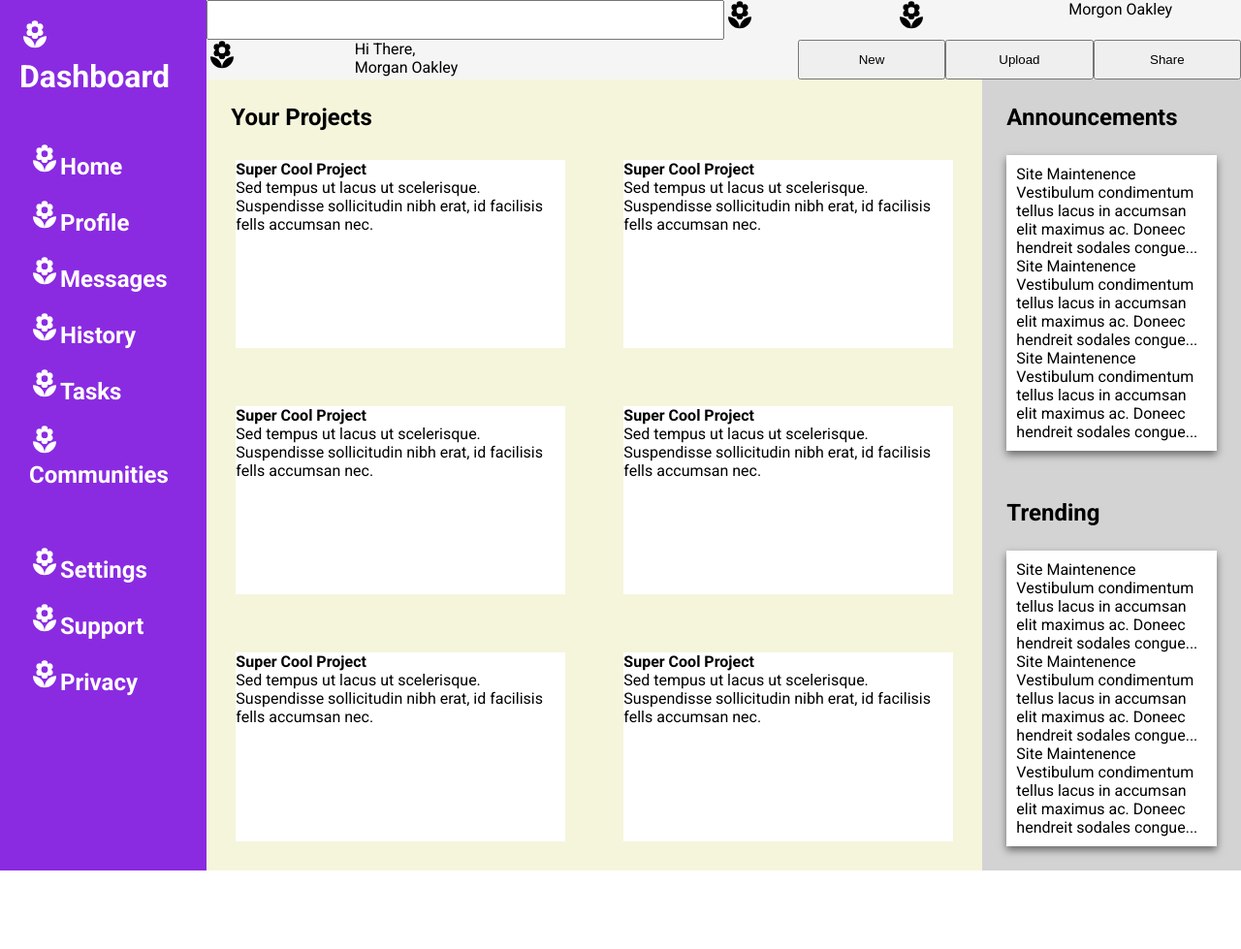
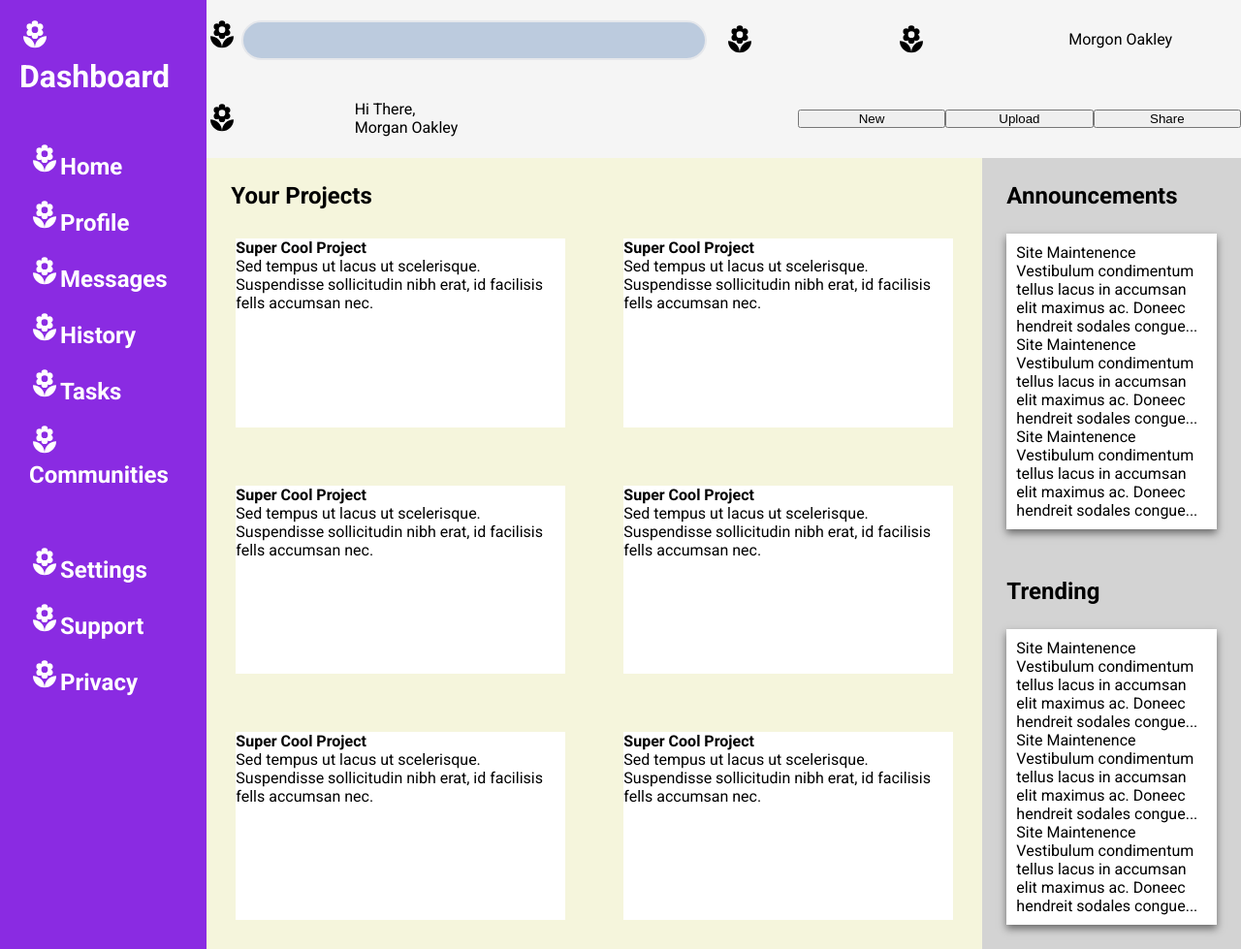
Before and after one commit to WesDev28/admin-dashboard, a plain HTML site: page index.html in a window 1280 px wide. Shown: the whole page at 97% size. Before the commit the page ends 898 px from the top, so only its background shows below. Drawn offline with Linux system fonts and the light colour scheme; a web font is replaced by a local one.

Commit message:
Restyle search bar

```diff
--- a/index.html
+++ b/index.html
@@ -16,7 +16,10 @@
     <div class="container">
         <div class="header">
             <div class="header-row1">
-                <input class="search-bar" type="text">
+                <div class="search">
+                    <img class="flower" src="./flower.svg">
+                    <input class="search-bar" type="text">
+                </div>
                 <img class="flower" src="./flower.svg">
                 <img class="flower" src="./flower.svg">
                 <p> Morgon Oakley</p>
--- a/style.css
+++ b/style.css
@@ -14,7 +14,7 @@ body {
     min-height:100vh;
     display:grid;
     grid-template-columns: 1fr 5fr;
-    grid-template-rows: 1fr 10fr;
+    grid-template-rows: 2fr 10fr;
 }
 
 
@@ -29,13 +29,32 @@ body {
     grid-row: 1 / 2;
     display:grid;
     grid-template-columns: 3fr 1fr 1fr 1fr;
+    align-items:center;
 }
 
 .header-row2 {
     grid-row: 2 / 3;
     display:grid;
     grid-template-columns: 1fr 3fr 1fr 1fr 1fr;
+    align-items:center;
 }
+.search {
+
+}
+
+.search img {
+
+}
+
+.search-bar {
+    font-size: 2em;
+    background: #bccbde;
+    border:2px solid #e5e7eb;
+    border-radius: 5rem;
+    width: 90%;
+    height: 50%;
+}
+
 
 .sidebar {
     background: blueviolet;
@@ -141,6 +160,7 @@ body {
 
 img {
     width:2rem;
+    height:2rem;
 
 }
 
```
